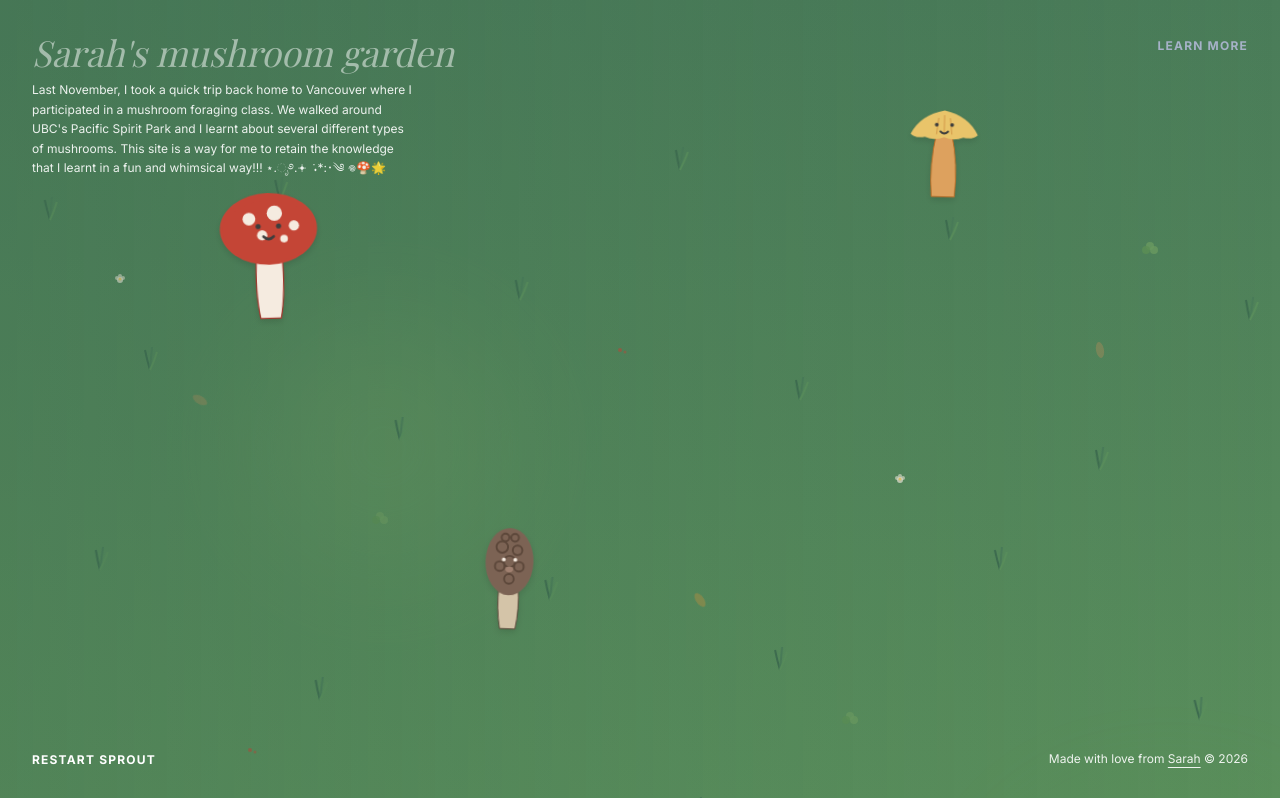
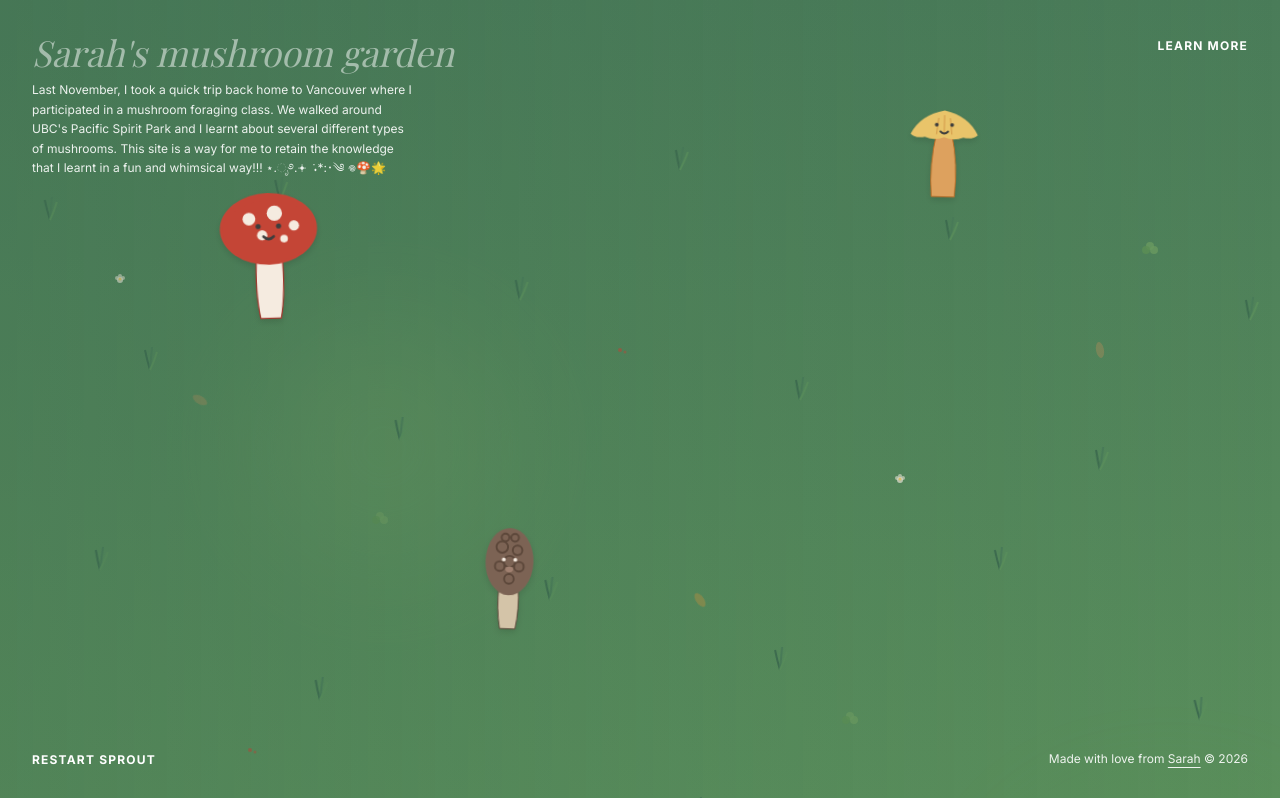
Before and after one commit to sarahdang/mushroom-ftw, a Next.js app: page / in a window 1280 px wide. Shown: the top 798 px of the page. Built offline with nearby package versions, Linux system fonts and the light colour scheme; a web font is replaced by a local one.

Commit message:
Update page.tsx

```diff
--- a/app/page.tsx
+++ b/app/page.tsx
@@ -247,7 +247,7 @@ export default function MushroomGarden() {
       <div className="fixed top-8 right-8 z-50 text-right">
         <button
           onClick={() => setIsInfoOpen(!isInfoOpen)}
-          className="font-sans text-xs font-bold text-[var(--color-bluebell)] tracking-widest uppercase hover:text-[var(--color-berry)] transition-colors"
+          className="font-sans text-xs font-bold text-[var(--color-white)] tracking-widest uppercase hover:text-[var(--color-berry)] transition-colors"
         >
           {isInfoOpen ? "CLOSE" : "LEARN MORE"}
         </button>
```
